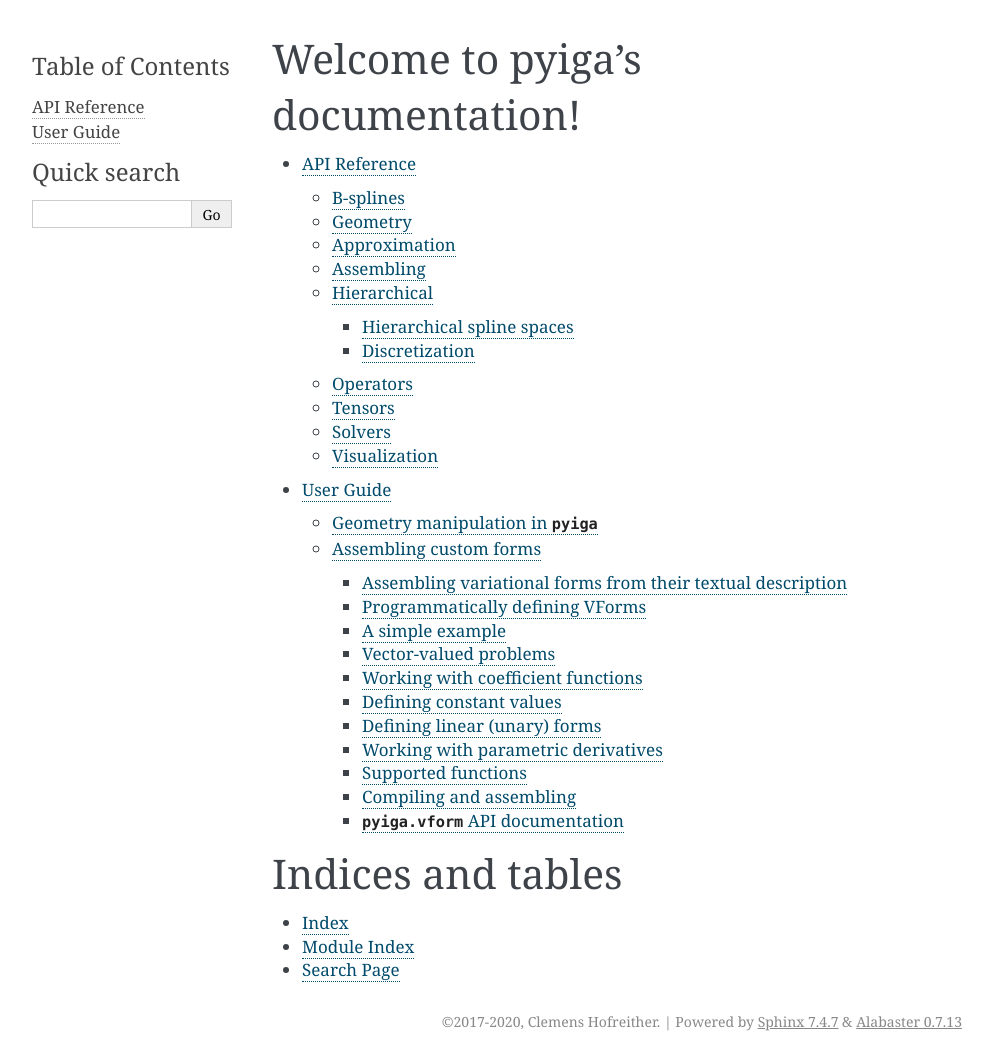
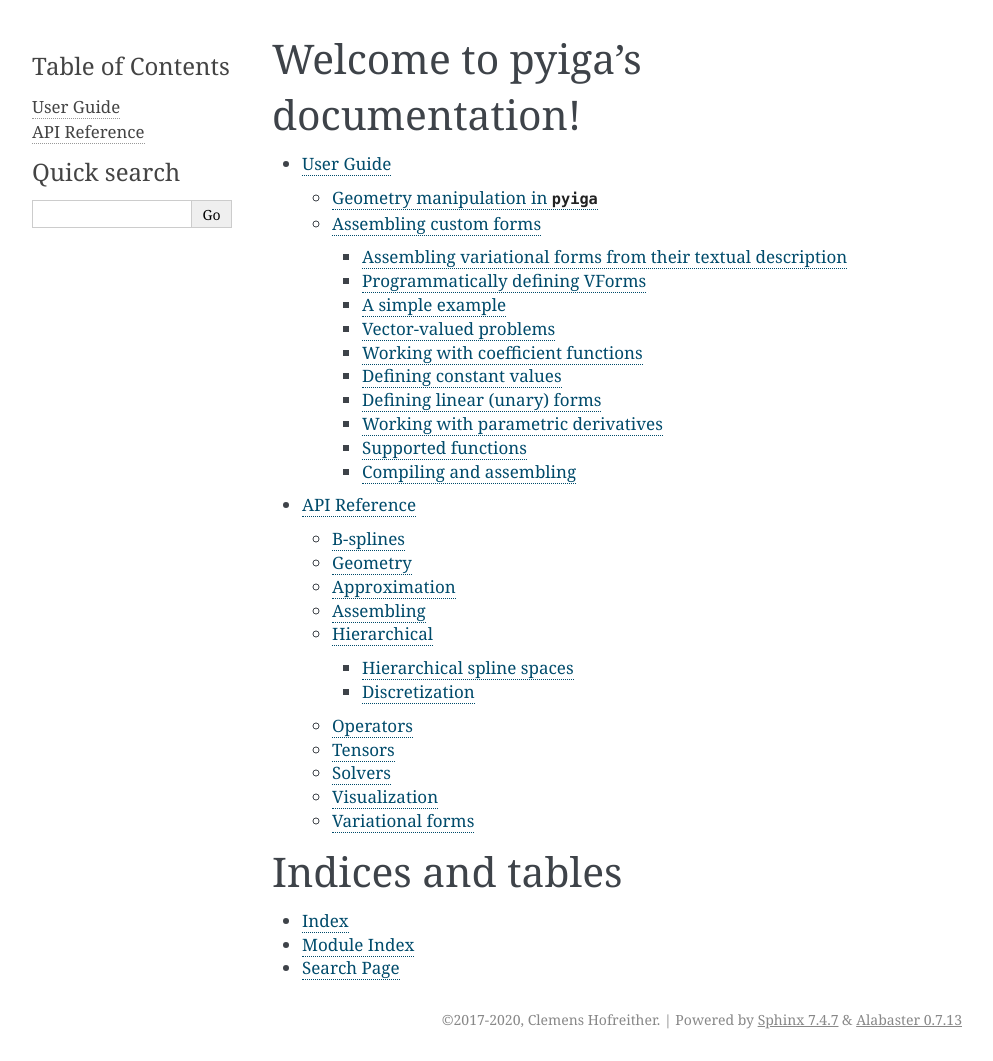
Before and after one commit to c-f-h/pyiga, a Sphinx documentation site: the page built from docs/source/index.rst, in a window 1280 px wide. Shown: the whole page, without its empty margins (148-1141 px from the left). Built offline with Sphinx 7.4.7, drawn with Linux system fonts in a browser that asks for light colours.

Commit message:
restructure vform documentation

```diff
--- a/docs/source/api/api.rst
+++ b/docs/source/api/api.rst
@@ -15,3 +15,4 @@ API Reference
    tensor
    solvers
    vis
+   vform
--- /dev/null
+++ b/docs/source/api/vform.rst
@@ -0,0 +1,5 @@
+Variational forms
+=================
+
+.. automodule:: pyiga.vform
+    :members:
--- a/docs/source/guide/vforms.rst
+++ b/docs/source/guide/vforms.rst
@@ -5,8 +5,6 @@ Assembling custom forms
 efficient code for assembling them automatically generated, similar to
 the facilities in `FEniCS <https://fenicsproject.org/>`__ or
 `NGSolve <https://ngsolve.org/>`__.
-
-.. py:currentmodule:: pyiga.vform
 
 .. _sec-stringbased:
 
@@ -493,9 +493,3 @@ The resulting object ``A`` is a sparse matrix in CSR format; different matrix
 formats can be chosen by passing the ``format=`` keyword argument to
 :func:`.assemble_entries`. The argument ``symmetric=True`` takes advantage of the
 symmetry of the bilinear form in order to speed up the assembly.
-
-``pyiga.vform`` API documentation
----------------------------------
-
-.. automodule:: pyiga.vform
-    :members:
--- a/docs/source/index.rst
+++ b/docs/source/index.rst
@@ -9,8 +9,8 @@ Welcome to pyiga's documentation!
 .. toctree::
    :maxdepth: 3
 
+   guide/guide
    api/api
-   guide/guide
 
 
 Indices and tables
```
Also changed, not shown: other parts of docs/source/guide/vforms.rst (+2 -0 lines).
